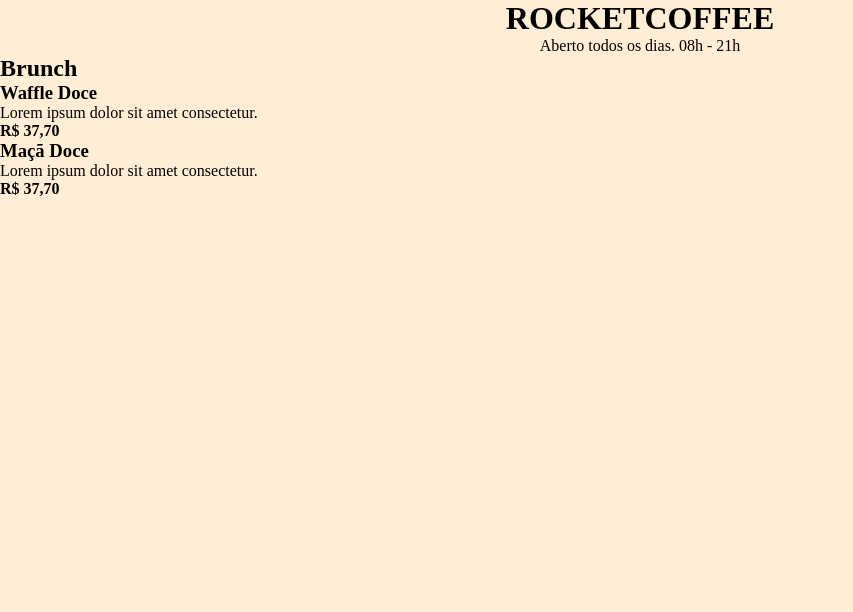
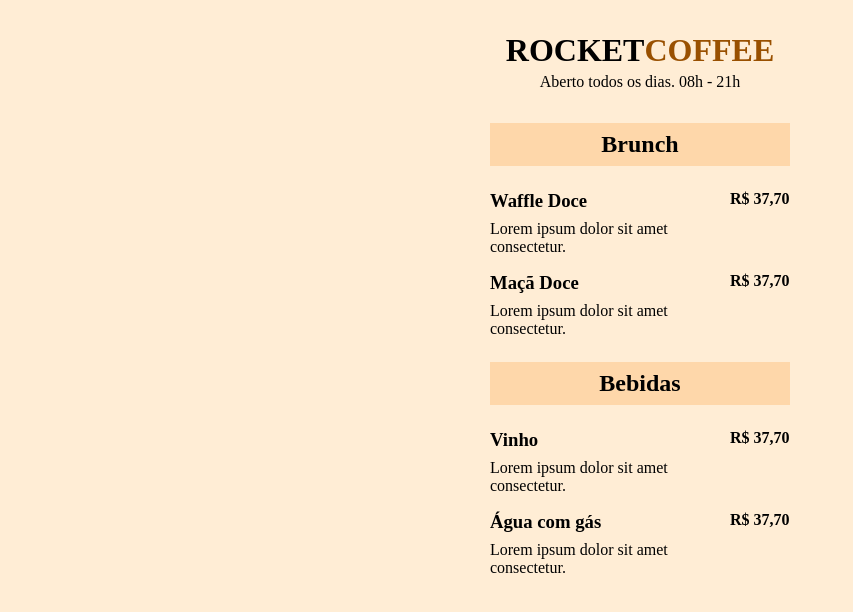
Before and after one commit to walterowisk/maratona-explorer-3.0, a plain HTML site: page index.html in a window 1280 px wide. Shown: the whole page, without its empty margins (0-853 px from the left). Drawn offline with Linux system fonts and the light colour scheme.

Commit message:
:construction: work in progress

```diff
--- a/index.html
+++ b/index.html
@@ -9,7 +9,7 @@
 </head>
 <body>
     <header>
-        <h1>ROCKETCOFFEE</h1>
+        <h1>ROCKET<span>COFFEE</span></h1>
         <P>Aberto todos os dias. 08h - 21h</P>
     </header>
 
@@ -37,5 +37,29 @@
         </ul>
     </section>
 
+    <section>
+        <h2>Bebidas</h2>
+
+        <ul>
+            <li>
+                <div class="details">
+                    <h3>Vinho</h3>
+                    <p class="description">Lorem ipsum dolor sit amet consectetur.</p>
+                </div>
+
+                <strong class="price">R$ 37,70</strong>
+            </li>
+
+            <li>
+                <div class="details">
+                    <h3>Água com gás</h3>
+                    <p class="description">Lorem ipsum dolor sit amet consectetur.</p>
+                </div>
+
+                <strong class="price">R$ 37,70</strong>
+            </li>
+        </ul>
+    </section>
+
 </body>
 </html>
--- a/style.css
+++ b/style.css
@@ -1,18 +1,55 @@
 * {
-    margin: 0;
-    padding: 0;
+  margin: 0;
+  padding: 0;
 }
 
 body {
-    background-color: #FFEDD5;
+  background-color: #ffedd5;
 }
 
 ul {
-    list-style: none;
+  list-style: none;
 }
 
 header {
-    max-width: 300px;
-    margin: 0 auto;
+  padding: 32px 0;
+  text-align: center;
+}
+
+header,
+section {
+  max-width: 300px;
+  margin: 0 auto;
+}
+
+header h1 {
+    margin-bottom: 4px;
+}
+
+header h1 span {
+    color: #995000;
+}
+
+section {
+    margin-bottom: 24px;
+}
+
+section h2 {
+    background-color: #FED7AA;
+    padding: 8px 16px;
     text-align: center;
+    margin-bottom: 24px;
 }
+
+ul li {
+    margin-bottom: 16px;
+    display: flex;
+}
+
+li .details {
+    max-width: 240px;
+}
+
+.details h3 {
+    margin-bottom: 8px;
+}
```
